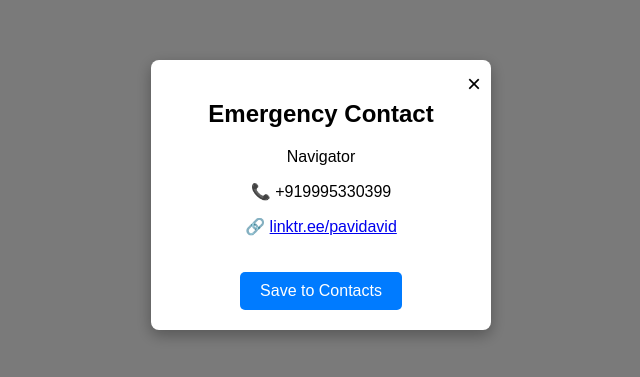
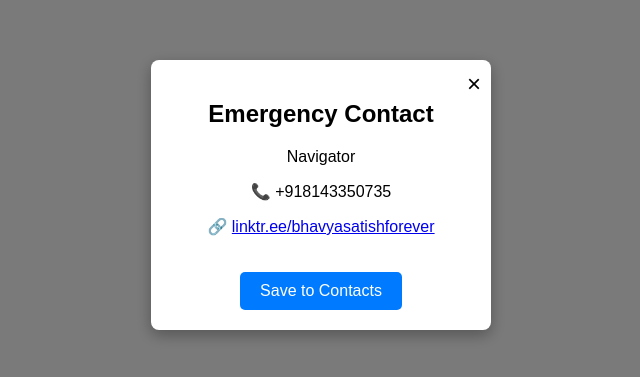
Before and after one commit to pjsatish48/wedding-invitation, a plain HTML site: page index.html in a window 1280 px wide. Shown: the part 205-582 px from the top of the page, without its empty margins (319-959 px from the left). Drawn offline with Linux system fonts and the light colour scheme.

Commit message:
Update index.html

```diff
--- a/index.html
+++ b/index.html
@@ -12,8 +12,8 @@
             <span class="close-btn">&times;</span>
             <h2>Emergency Contact</h2>
             <p>Navigator</p>
-            <p>📞 +919995330399</p>
-            <p>🔗 <a href="https://linktr.ee/pavidavid" target="_blank">linktr.ee/pavidavid</a></p>
+            <p>📞 +918143350735</p>
+            <p>🔗 <a href="https://linktr.ee/bhavyasatishforever" target="_blank">linktr.ee/bhavyasatishforever</a></p>
             <button id="saveContactBtn">Save to Contacts</button>
         </div>
     </div>
```
